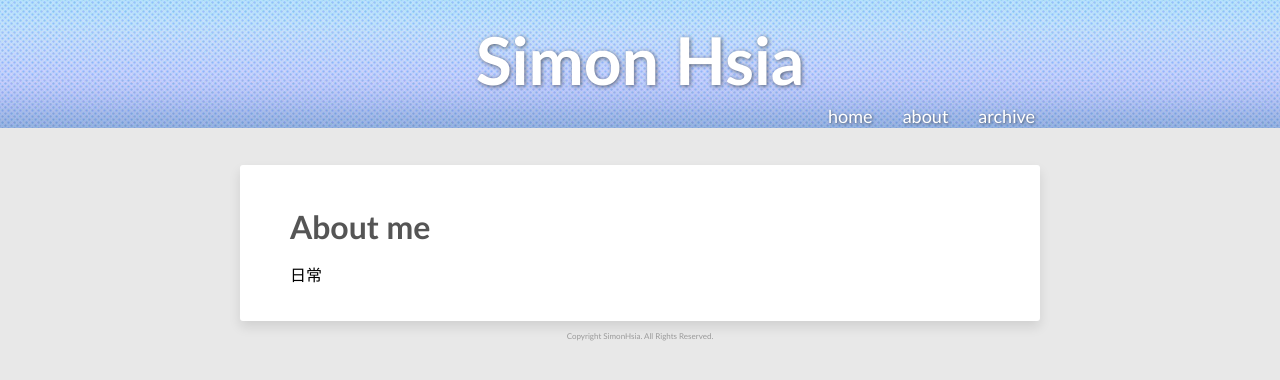
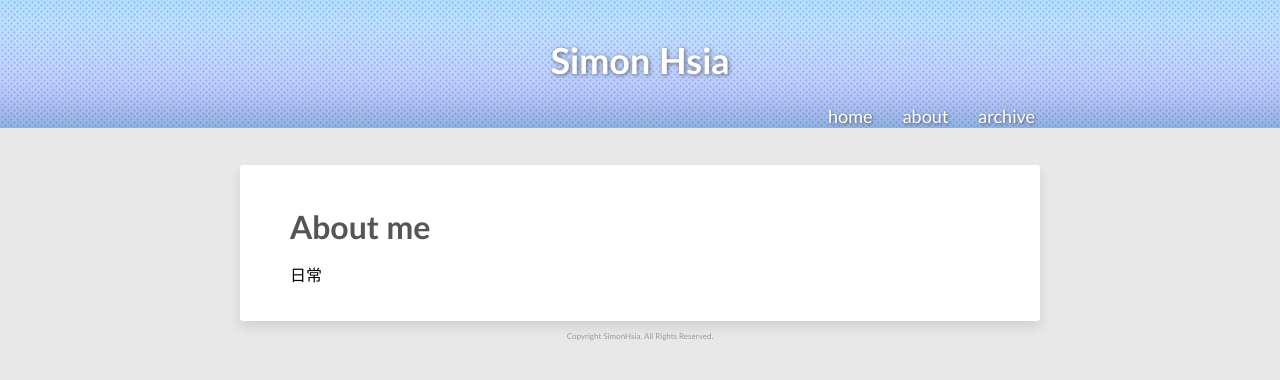
Before and after one commit to Simonhsia/simonhsia.github.io, a Jekyll site: the page built from about.md, in a window 1280 px wide. Shown: the top 380 px of the page. Built offline with Jekyll 4.4.1, drawn with Linux system fonts in a browser that asks for light colours.

Commit message:
Update main.css

```diff
--- a/css/main.css
+++ b/css/main.css
@@ -30,7 +30,7 @@ h1 a:hover {
 	text-align: center;
 }
 .header_title {
-	font-size: 66px;
+	font-size: 36px;
 	font-weight: 700;
 	line-height: 120px;
 	text-shadow: 1px 1px 4px rgba(34, 34, 34, 0.6);
```
